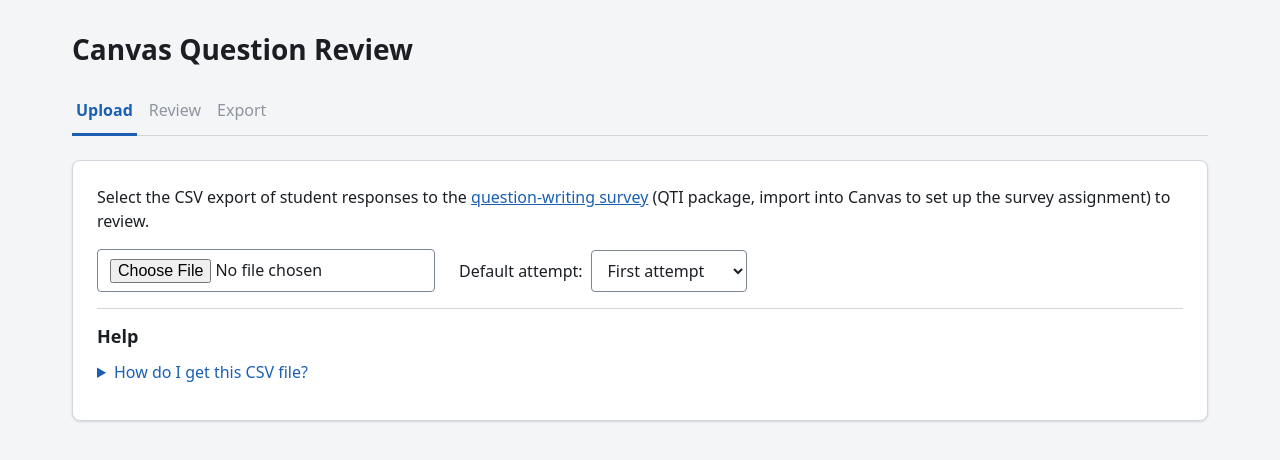
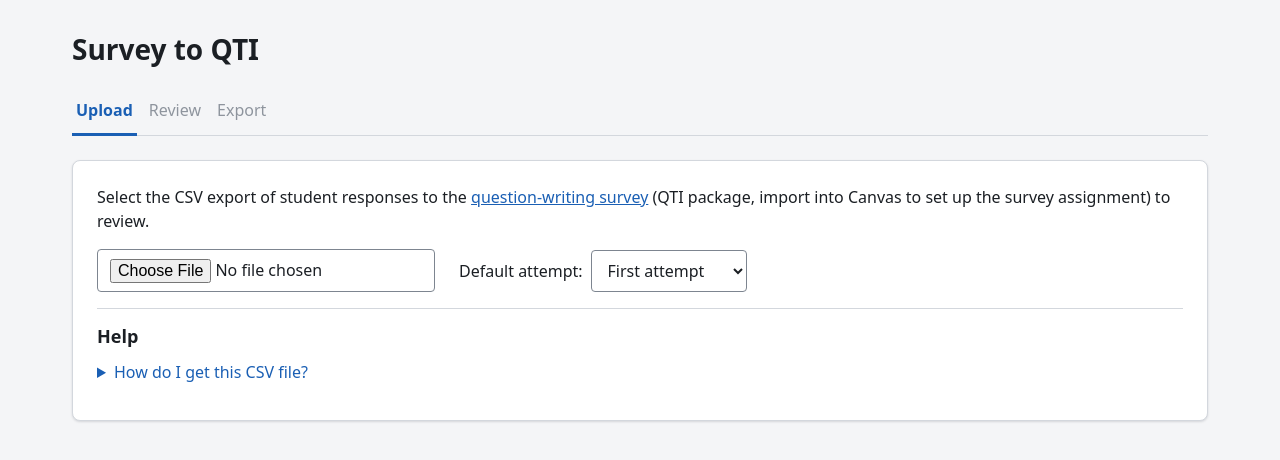
Before and after one commit to mariobadr/survey-to-qti, a Svelte app: page / in a window 1280 px wide. Shown: the top 460 px of the page. Built offline with nearby package versions, Linux system fonts and the light colour scheme.

Commit message:
Fix name to match repo

```diff
--- a/index.html
+++ b/index.html
@@ -3,7 +3,7 @@
   <head>
     <meta charset="UTF-8" />
     <meta name="viewport" content="width=device-width, initial-scale=1.0" />
-    <title>Canvas Question Review</title>
+    <title>Survey to QTI</title>
   </head>
   <body>
     <div id="app"></div>
--- a/src/App.svelte
+++ b/src/App.svelte
@@ -178,7 +178,7 @@
 </script>
 
 <main>
-  <h1>Canvas Question Review</h1>
+  <h1>Survey to QTI</h1>
 
   {#if autosaveFailed}
     <p class="alert alert-warning autosave-warning" role="status">
```
